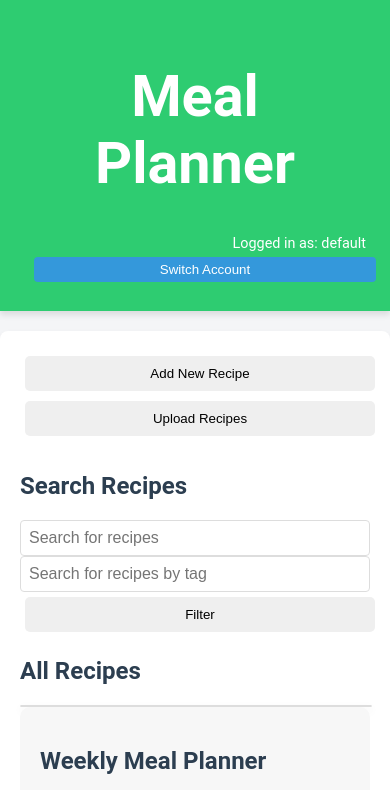
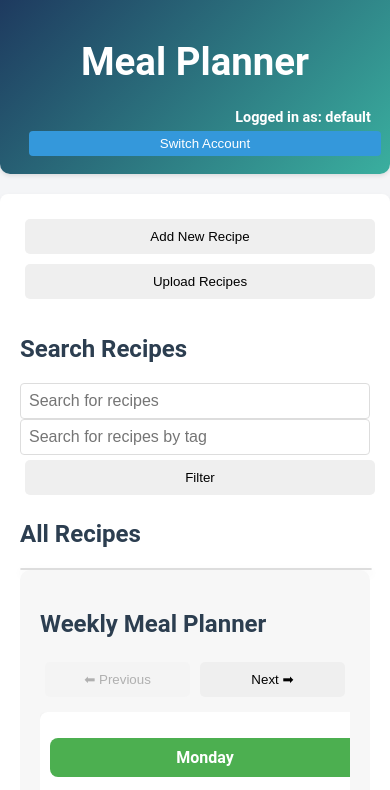
Before and after one commit to thetwopigeons/my-recipe-app, a plain HTML site: page index.html in a window 390 px wide. Shown: the top 790 px of the page. Drawn offline with Linux system fonts and the light colour scheme.

Commit message:
Update styles.css

```diff
--- a/styles.css
+++ b/styles.css
@@ -8,21 +8,55 @@ body {
 }
 
 /* Header */
+/* ✨ Base Header Styling */
+/* 🌟 Modern Gradient Header */
 header {
-    background-color: #2ecc71;
+    background: linear-gradient(135deg, #1e3a5f, #3aaf9f); /* Deep Blue → Teal */
     color: white;
-    padding: 1.5rem;
     text-align: center;
-    font-size: 1.8rem;
-    box-shadow: 0px 4px 6px rgba(0, 0, 0, 0.1);
-}
-
-header {
+    font-weight: 600;
+    font-size: 1.6rem;
+    padding: 1.2rem 2rem;
+    border-radius: 0 0 12px 12px;
     position: sticky;
     top: 0;
     z-index: 1000;
-    box-shadow: 0px 4px 6px rgba(0, 0, 0, 0.1);
+    box-shadow: 0px 3px 8px rgba(0, 0, 0, 0.15);
+    transition: all 0.3s ease-in-out;
 }
+
+/* ✨ Subtle Transparency on Scroll */
+header.scrolled {
+    background: rgba(30, 58, 95, 0.9); /* Keep color, but slightly transparent */
+    box-shadow: 0px 2px 6px rgba(0, 0, 0, 0.2);
+}
+
+/* 🔵 Larger Screens (Default) */
+@media screen and (min-width: 1024px) {
+    header {
+        font-size: 1.8rem;
+        padding: 1.5rem 2.5rem;
+    }
+}
+
+/* 📱 Tablets */
+@media screen and (max-width: 768px) {
+    header {
+        font-size: 1.4rem;
+        padding: 1rem 1.5rem;
+        border-radius: 0 0 10px 10px;
+    }
+}
+
+/* 📱 Mobile Phones */
+@media screen and (max-width: 480px) {
+    header {
+        font-size: 1.2rem;
+        padding: 0.8rem 1.2rem;
+        box-shadow: 0px 2px 4px rgba(0, 0, 0, 0.1);
+    }
+}
+
 
 #account-section {
     margin-top: 10px;
```
